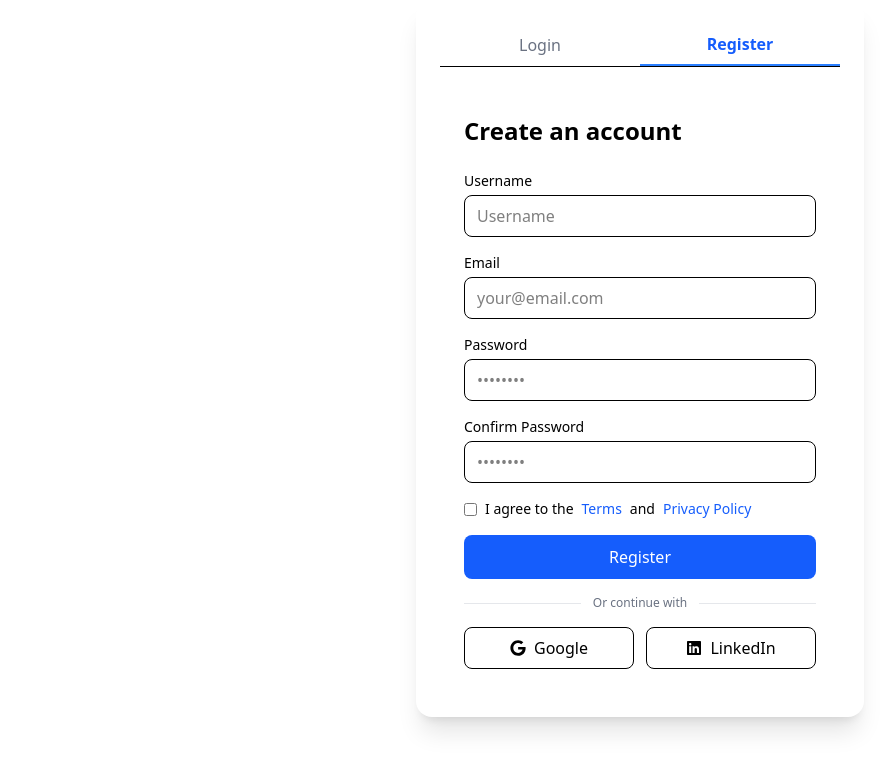
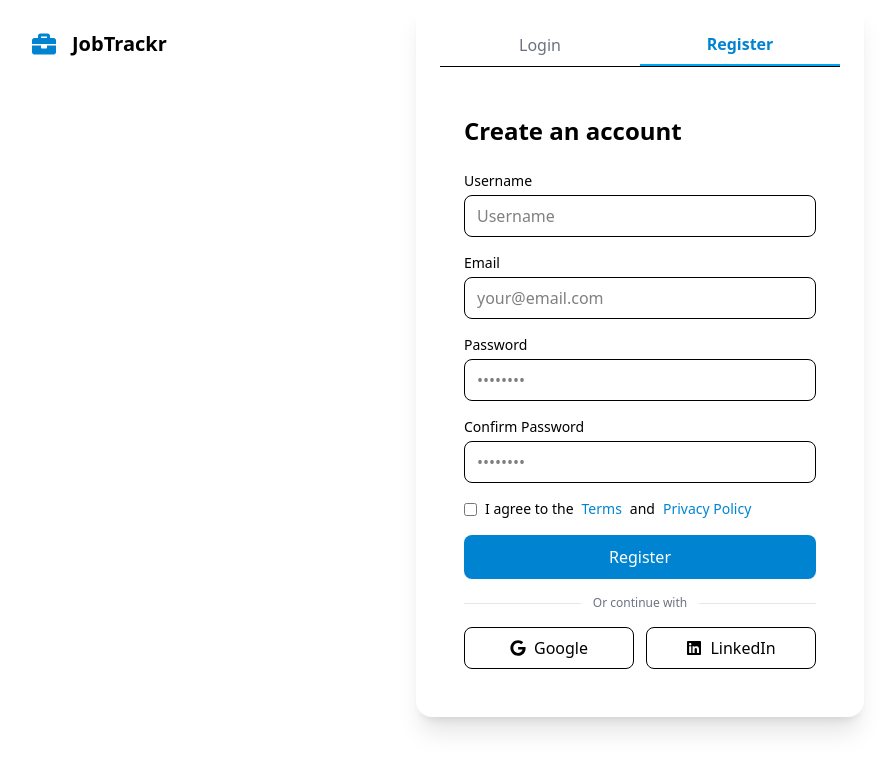
Before and after one commit to alhassandafiri/jobtrackr-frontend, a React (Vite) app: page / in a window 1280 px wide. Both pictures are taken after a click on the button "Register". Shown: the top 770 px of the page, without its empty margins (0-893 px from the left). Built offline with nearby package versions, Linux system fonts and the light colour scheme; no server answers.

Commit message:
add Logo component and update styling in AuthForm, LoginForm, and RegisterForm for consistent UI

```diff
--- a/src/App.jsx
+++ b/src/App.jsx
@@ -1,9 +1,12 @@
 import AuthForm from "./components/AuthForm/AuthForm"
-import RegisterForm from "./components/RegisterForm/RegisterForm"
+import Logo from "./components/Logo/Logo"
 
 function App() {
   return (
     <>
+      <div className="absolute top-6 left-6">
+        <Logo />
+      </div>
       <AuthForm />
     </>
   )
--- a/src/components/AuthForm/AuthForm.jsx
+++ b/src/components/AuthForm/AuthForm.jsx
@@ -63,7 +63,7 @@ function AuthForm() {
         <button
           className={`flex-1 py-2 text-center cursor-pointer
           ${activeTab === 'login'
-            ? 'border-b-2 border-blue-500 font-semibold text-blue-600'
+            ? 'border-b-2 border-sky-500 font-semibold text-sky-600'
             : 'text-gray-500 hover:text-gray-700'
           }`}
           onClick={() => setActiveTab('login')}
@@ -73,7 +73,7 @@ function AuthForm() {
         <button
           className={`flex-1 py-2 text-center cursor-pointer
           ${activeTab === 'register'
-            ? 'border-b-2 border-blue-500 font-semibold text-blue-600'
+            ? 'border-b-2 border-sky-500 font-semibold text-sky-600'
             : 'text-gray-500 hover:text-gray-700'
           } `}
           onClick={() => setActiveTab('register')}
--- a/src/components/LoginForm/LoginForm.jsx
+++ b/src/components/LoginForm/LoginForm.jsx
@@ -72,7 +72,7 @@ function LoginForm ({onSuccess}) {
         <label className="block text-sm font-medium mb-1">Email</label>
         <input
           type="email"
-          className="w-full rounded-lg border px-3 py-2 outline-none focus:ring focus:ring-blue-200"
+          className="w-full rounded-lg border px-3 py-2 outline-none focus:ring focus:ring-sky-200"
           placeholder="your@email.com"
           value={form.email}
           onChange={(e) => updateField("email", e.target.value)}
@@ -82,7 +82,7 @@ function LoginForm ({onSuccess}) {
 
       <div className="flex items-center justify-between">
         <label className="block text-sm font-medium mb-1">Password</label>
-        <a href="#" className="text-sm text-blue-600 hover:underline">
+        <a href="#" className="text-sm text-sky-600 hover:underline">
           Forgot password?
         </a>
       </div>
@@ -90,7 +90,7 @@ function LoginForm ({onSuccess}) {
       <div>
         <input
           type="password"
-          className="w-full rounded-lg border px-3 py-2 outline-none focus:ring focus:ring-blue-200"
+          className="w-full rounded-lg border px-3 py-2 outline-none focus:ring focus:ring-sky-200"
           placeholder="••••••••"
           value={form.password}
           onChange={(e) => updateField("password", e.target.value)}
@@ -116,7 +116,7 @@ function LoginForm ({onSuccess}) {
       <button
         type="submit"
         disabled={loading}
-        className="w-full rounded-lg bg-blue-600 text-white font-medium py-2.5 hover:bg-blue-700 transition disabled:opacity-60"
+        className="w-full rounded-lg bg-sky-600 text-white font-medium py-2.5 hover:bg-sky-700 transition disabled:opacity-60"
       >
         {loading ? "Logging in..." : "Login"}
       </button>
--- /dev/null
+++ b/src/components/Logo/Logo.jsx
@@ -0,0 +1,14 @@
+import { FaBriefcase } from "react-icons/fa";
+
+function Logo() {
+    return(
+        <div className="flex items-center space-x-2">
+            <div className="p-2 rounded-lg">
+                <FaBriefcase className="text-sky-600 w-6 h-6"/>
+            </div>
+            <span className="text-black font-semibold text-xl">JobTrackr</span>
+        </div>
+    )
+}
+
+export default Logo;
--- a/src/components/RegisterForm/RegisterForm.jsx
+++ b/src/components/RegisterForm/RegisterForm.jsx
@@ -74,7 +74,7 @@ function RegisterForm ({onSuccess}) {
         <input
           type="text"
           placeholder="Username"
-          className="w-full rounded-lg border px-3 py-2 outline-none focus:ring focus:ring-blue-200"
+          className="w-full rounded-lg border px-3 py-2 outline-none focus:ring focus:ring-sky-200"
           value={form.name}
           onChange={(e) => updateField("name", e.target.value)}
           required
@@ -86,7 +86,7 @@ function RegisterForm ({onSuccess}) {
         <input
           type="email"
           placeholder="your@email.com"
-          className="w-full rounded-lg border px-3 py-2 outline-none focus:ring focus:ring-blue-200"
+          className="w-full rounded-lg border px-3 py-2 outline-none focus:ring focus:ring-sky-200"
           value={form.email}
           onChange={(e) => updateField("email", e.target.value)}
           required
@@ -97,7 +97,7 @@ function RegisterForm ({onSuccess}) {
         <label className="block text-sm font-medium mb-1">Password</label>
         <input
           type="password"
-          className="w-full rounded-lg border px-3 py-2 outline-none focus:ring focus:ring-blue-200"
+          className="w-full rounded-lg border px-3 py-2 outline-none focus:ring focus:ring-sky-200"
           placeholder="••••••••"
           value={form.password}
           onChange={(e) => updateField("password", e.target.value)}
@@ -111,7 +111,7 @@ function RegisterForm ({onSuccess}) {
         </label>
         <input
           type="password"
-          className="w-full rounded-lg border px-3 py-2 outline-none focus:ring focus:ring-blue-200"
+          className="w-full rounded-lg border px-3 py-2 outline-none focus:ring focus:ring-sky-200"
           placeholder="••••••••"
           value={form.password_confirmation}
           onChange={(e) =>
@@ -128,11 +128,11 @@ function RegisterForm ({onSuccess}) {
           onChange={(e) => updateField("remember", e.target.checked)}
         />
         I agree to the
-        <a href="#" className="text-sm text-blue-600 hover:underline">
+        <a href="#" className="text-sm text-sky-600 hover:underline">
         Terms
         </a>
         and
-        <a href="#" className="text-sm text-blue-600 hover:underline">
+        <a href="#" className="text-sm text-sky-600 hover:underline">
         Privacy Policy
         </a>
       </label>
@@ -146,7 +146,7 @@ function RegisterForm ({onSuccess}) {
       <button
         type="submit"
         disabled={loading}
-        className="w-full rounded-lg bg-blue-600 text-white font-medium py-2.5 hover:bg-blue-700 transition disabled:opacity-60"
+        className="w-full rounded-lg bg-sky-600 text-white font-medium py-2.5 hover:bg-sky-700 transition disabled:opacity-60"
       >
         {loading ? "Registering..." : "Register"}
       </button>
```
